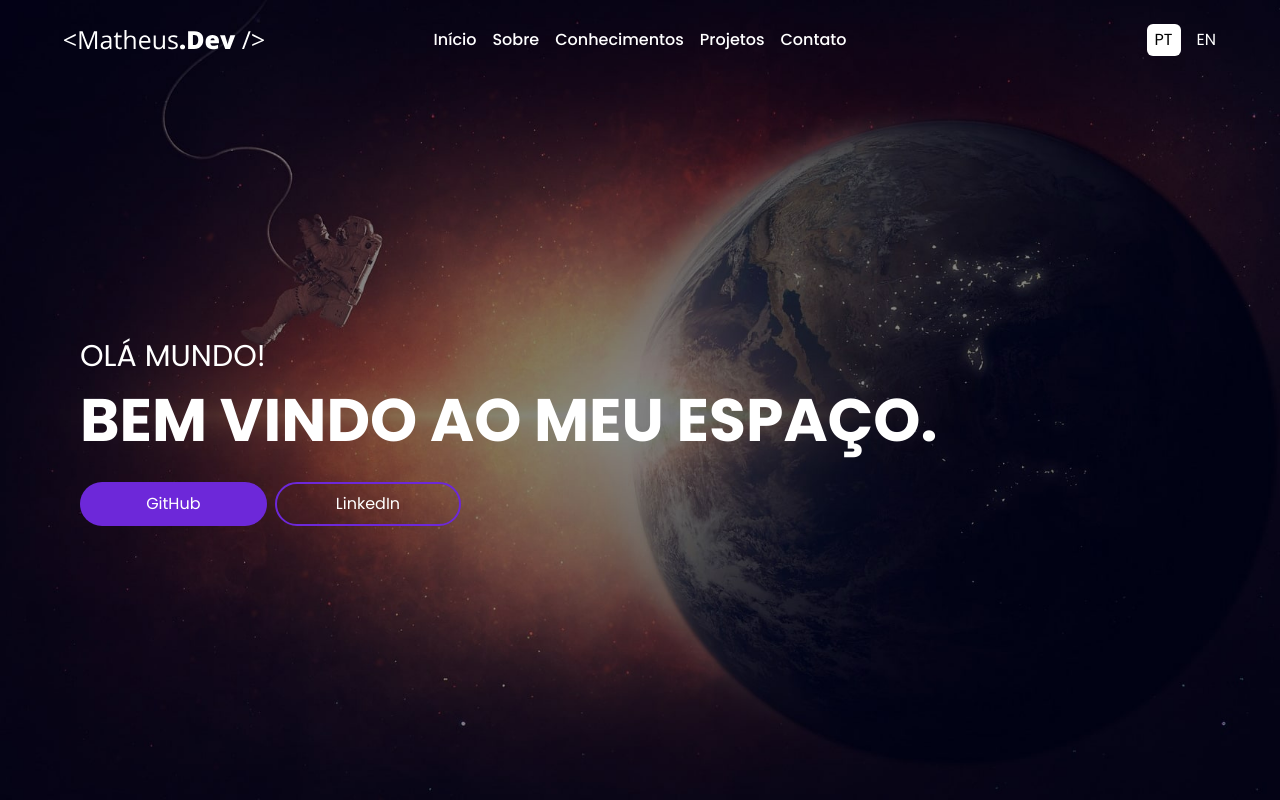
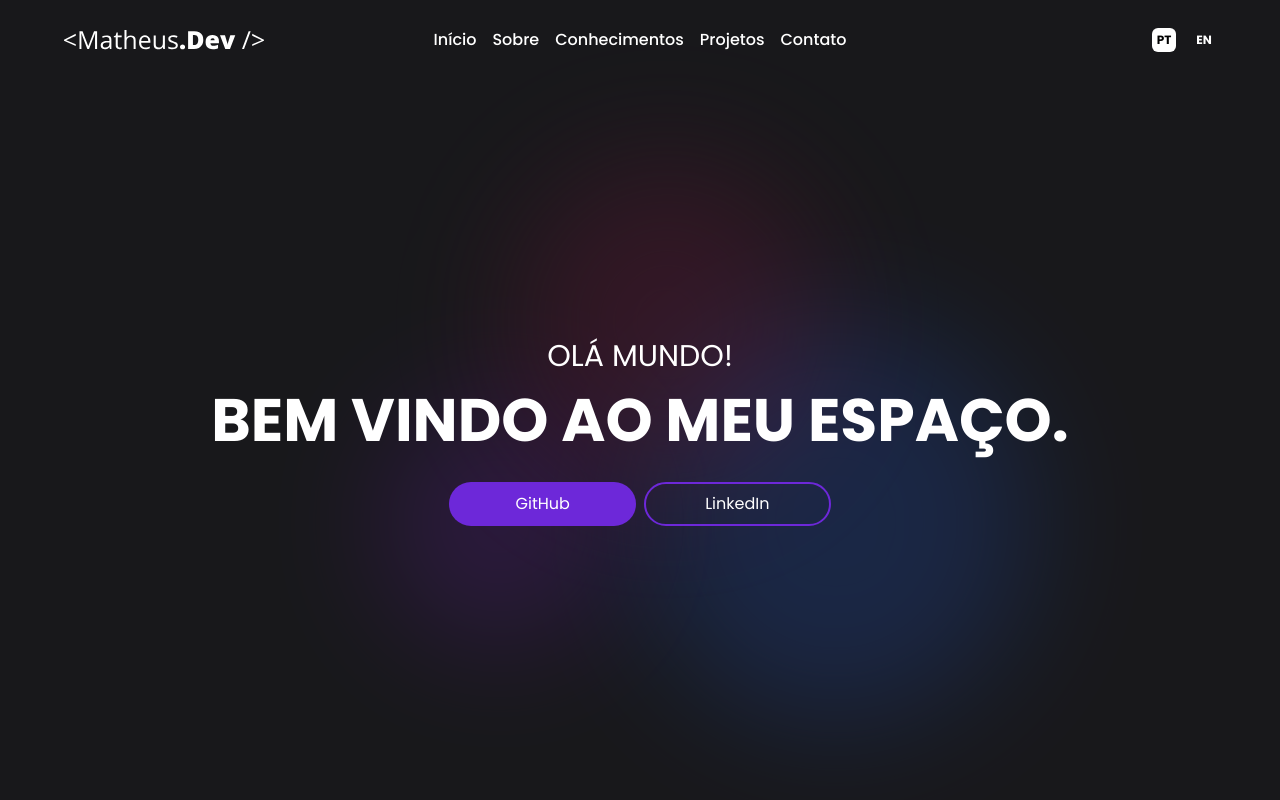
Before and after one commit to andradematheusdev/portfolio, a React (Vite) app: page / in a window 1280 px wide. Shown: the top 800 px of the page. Built offline with nearby package versions, Linux system fonts and the light colour scheme; no server answers.

Commit message:
Feat: background element component

```diff
--- /dev/null
+++ b/src/components/BackgroundElement/index.tsx
@@ -0,0 +1,19 @@
+type Color = `#${string}`;
+
+interface IBackgroundElementProps {
+  size: number;
+  color: Color;
+  x: number;
+  y: number;
+}
+
+export const BackgroundElement = ({size, color, x, y}: IBackgroundElementProps) => {
+  return (
+    <div
+      className={`
+        blur-3xl absolute rounded-full opacity-20 z-0
+      `}
+      style={{backgroundColor: color, top: `${y}%`, left: `${x}%`, padding: size}}
+    >a</div>
+  )
+}
--- a/src/components/LanguageSelector/index.tsx
+++ b/src/components/LanguageSelector/index.tsx
@@ -1,8 +1,8 @@
 export const LanguageSelector = () => {
   return (
     <div className="flex justify-end gap-x-4">
-      <button className="bg-white text-black rounded-md leading-none p-2">PT</button>
-      <button>EN</button>
+      <button className="bg-white text-black rounded-md leading-none w-6 h-6 text-xs font-bold">PT</button>
+      <button className="leading-none w-6 h-6 text-xs font-bold">EN</button>
     </div>
   )
 }
--- a/src/components/index.ts
+++ b/src/components/index.ts
@@ -3,3 +3,4 @@ export * from './BackButton';
 export * from './MobileMenuToggle';
 export * from './MobileMenu';
 export * from './LanguageSelector';
+export * from './BackgroundElement';
--- a/src/sections/Wellcome/index.tsx
+++ b/src/sections/Wellcome/index.tsx
@@ -1,19 +1,21 @@
+import { BackgroundElement } from "../../components";
 import Button from "../../components/Button/Button";
 
 export const Wellcome = () => {
   return (
+    <>
     <section id="home" className="wellcome-section">
-      <div className="flex flex-col flex-1 px-6 mt-16 lg:px-20 max-w-full lg:items-start items-center">
+      <div className="flex flex-col flex-1 px-6 mt-16 lg:px-20 max-w-full items-center">
         <div className="mb-8 space-y-4">
-          <span className="text-white text-3xl block text-center lg:text-start">OLÁ MUNDO!</span>
-          <h1 className="text-white text-6xl font-bold block text-center lg:text-start">
+          <span className="text-3xl block text-center">OLÁ MUNDO!</span>
+          <h1 className="text-6xl font-bold block text-center">
             BEM VINDO AO MEU ESPAÇO.
           </h1>
         </div>
-        <div className="flex flex-row w-full space-x-2 justify-center lg:justify-start">
+        <div className="flex flex-row w-full space-x-2 justify-center">
           <Button
             text="GitHub"
-            className="bg-violet-700 text-white hover:bg-violet-900 w-full md:w-5/12 lg:w-2/12"
+            className="bg-violet-700 hover:bg-violet-900 w-full md:w-5/12 lg:w-2/12"
             url="https://github.com/andradematheusdev"
             blank
           />
@@ -27,5 +29,9 @@ export const Wellcome = () => {
         </div>
       </div>
     </section>
+    <BackgroundElement size={190} color={"#2563eb"} x={50} y={40} />
+    <BackgroundElement size={110} color={"#7e22ce"} x={30} y={50} />
+    <BackgroundElement size={150} color={"#9d174d"} x={40} y={20} />
+    </>
   );
 }
--- a/src/styles/global.css
+++ b/src/styles/global.css
@@ -8,11 +8,11 @@ html {
 }
 
 html, body {
-  @apply bg-zinc-900 text-white;
+  @apply text-white bg-zinc-900;
 }
 
 .wellcome-section {
-  @apply flex min-h-screen bg-[url(/images/bg.jpg)] bg-no-repeat bg-center bg-cover bg-fixed items-center justify-center flex-wrap;
+  @apply flex min-h-screen items-center justify-center flex-wrap z-10;
 }
 
 .about-section {
```
